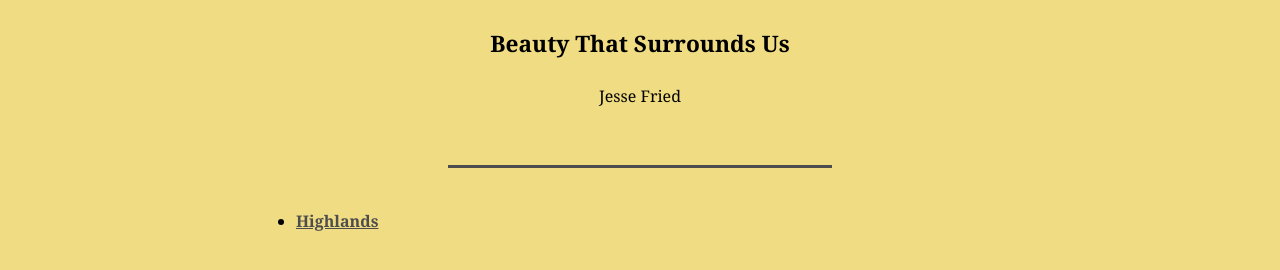
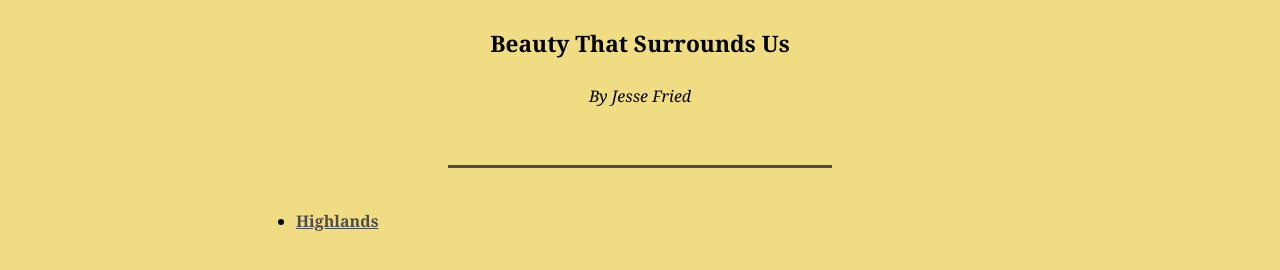
Before and after one commit to jonfried/oakafee.github.io, a Jekyll site: the page built from land.html, in a window 1280 px wide. Shown: the part 164-434 px from the top of the page. Built offline with Jekyll 4.4.1, drawn with Linux system fonts in a browser that asks for light colours.

Commit message:
Update post.html

```diff
--- a/_layouts/post.html
+++ b/_layouts/post.html
@@ -10,7 +10,7 @@ layout: default
     {% endif %}
 
     {% if page.author %}
-      <p><i></i>{{page.author}}</i></p><br />
+      <p><i>By {{page.author}}</i></p><br />
     {% endif %}
 
     <div class="headline-bar"></div>
```
